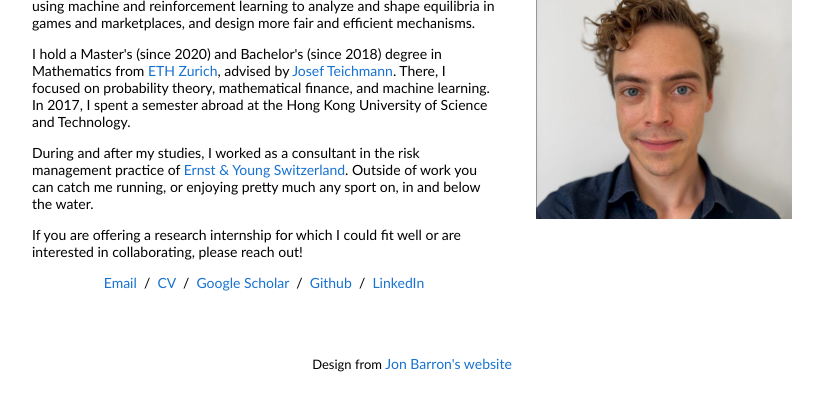
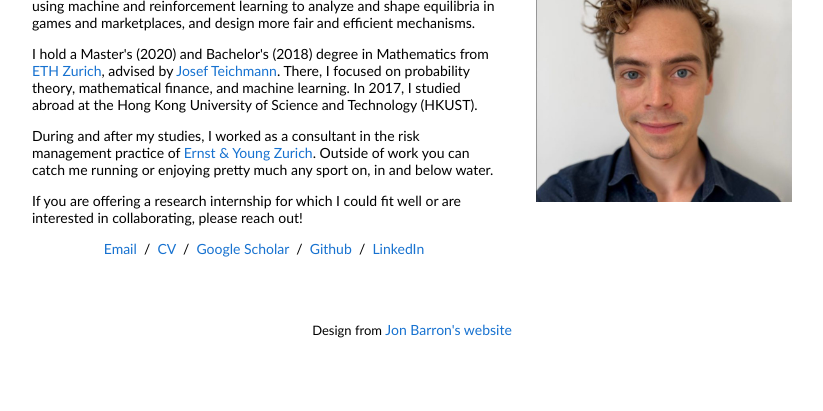
Before and after one commit to pfriedric/pfriedric.github.io, a plain HTML site: page index.html in a window 1280 px wide. Shown: the part 149-560 px from the top of the page, without its empty margins (228-1051 px from the left). Drawn offline with Linux system fonts and the light colour scheme.

Commit message:
index: adjusted text for readability

```diff
--- a/index.html
+++ b/index.html
@@ -36,9 +36,9 @@ function toggle_vis(id) {
               </p>
               <p> I am a Computer Science PhD student in the <a href="https://www.ifi.uzh.ch/en.html">Department of Informatics</a> at the <a href="https://www.uzh.ch/en.html">University of Zurich</a>, co-advised by <a href="https://www.ifi.uzh.ch/en/ce/people/seuken.html">Sven Seuken</a> and <a href="https://gioramponi.github.io/">Giorgia Ramponi</a>. I am associated with the <a href="https://ai.ethz.ch/">ETH AI Center</a>. In my research, I am interested in using machine and reinforcement learning to analyze and shape equilibria in games and marketplaces, and design more fair and efficient mechanisms.
               </p>
-              <p> I hold a Master's (since 2020) and Bachelor's (since 2018) degree in Mathematics from <a href="https://ethz.ch/de.html">ETH Zurich</a>, advised by <a href="https://people.math.ethz.ch/~jteichma/">Josef Teichmann</a>. There, I focused on probability theory, mathematical finance, and machine learning. In 2017, I spent a semester abroad at the Hong Kong University of Science and Technology.
+              <p> I hold a Master's (2020) and Bachelor's (2018) degree in Mathematics from <a href="https://ethz.ch/de.html">ETH Zurich</a>, advised by <a href="https://people.math.ethz.ch/~jteichma/">Josef Teichmann</a>. There, I focused on probability theory, mathematical finance, and machine learning. In 2017, I studied abroad at the Hong Kong University of Science and Technology (HKUST).
               </p>
-              <p> During and after my studies, I worked as a consultant in the risk management practice of <a href="https://www.ey.com/en_ch">Ernst & Young Switzerland</a>. Outside of work you can catch me running, or enjoying pretty much any sport on, in and below the water.
+              <p> During and after my studies, I worked as a consultant in the risk management practice of <a href="https://www.ey.com/en_ch">Ernst & Young Zurich</a>. Outside of work you can catch me running or enjoying pretty much any sport on, in and below water.
               </p>
               <p>
               	If you are offering a research internship for which I could fit well or are interested in collaborating, please reach out!
```
